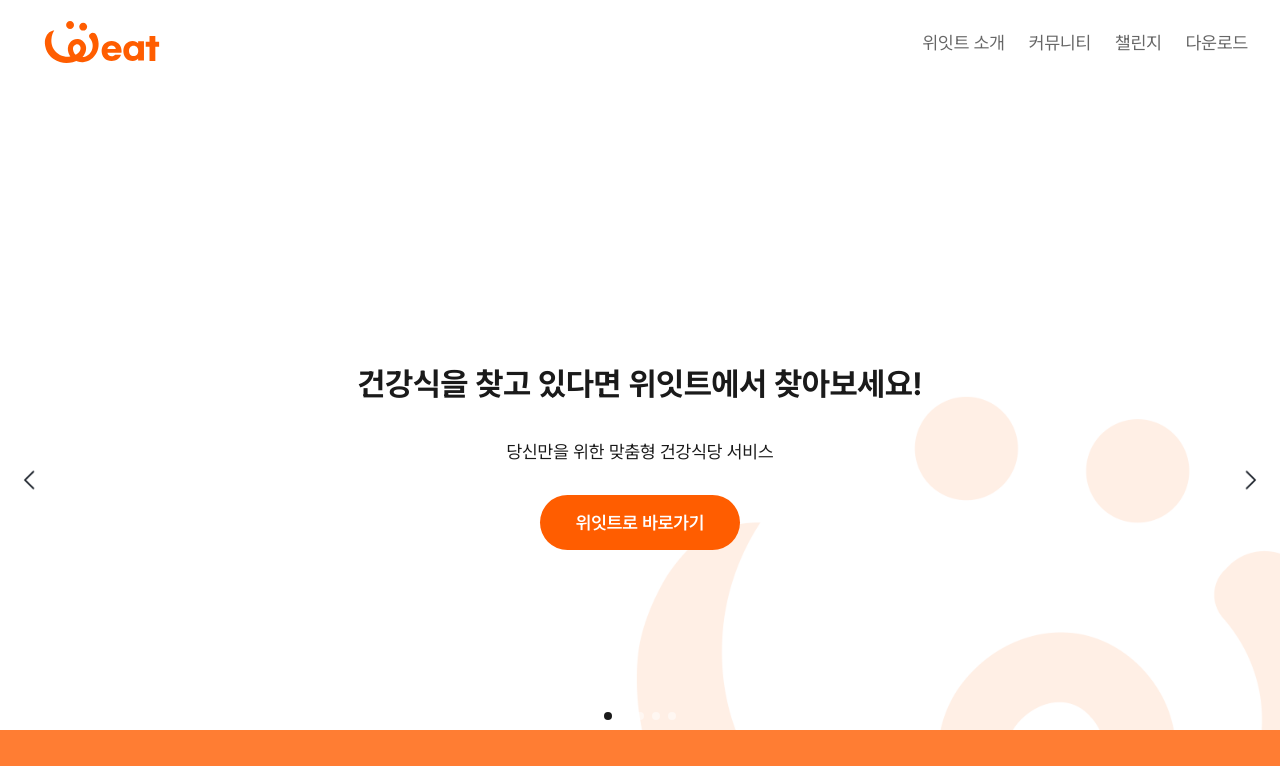
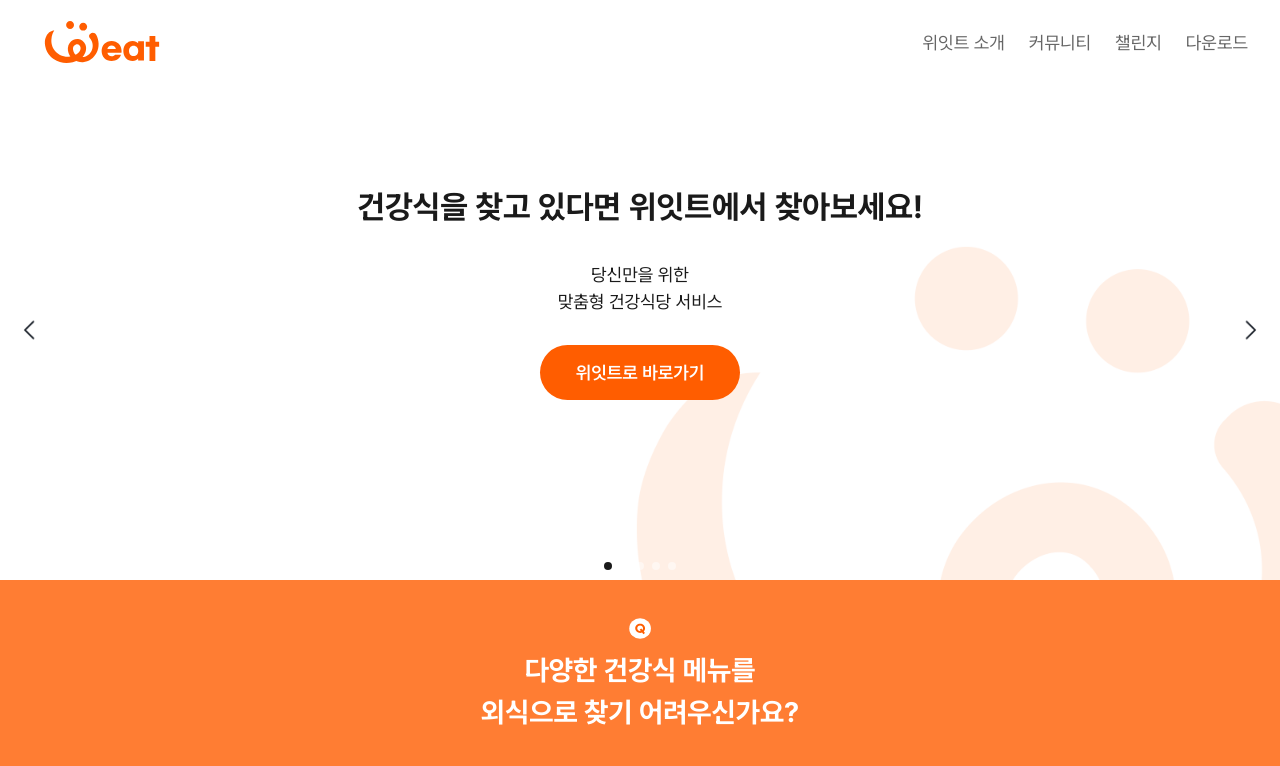
Before and after one commit to hyun2e/weat-landing, a React (Vite) app: page / in a window 1280 px wide. Shown: the top 766 px of the page. Built offline with nearby package versions, Linux system fonts and the light colour scheme.

Commit message:
slider 구조 개선 & header 개선선

```diff
--- a/src/App.jsx
+++ b/src/App.jsx
@@ -24,8 +24,10 @@ const slides = [
     id: 1,
     src: "src/assets/images/PC_hero_1.png",
     mobileImage: "src/assets/images/MO_hero_1.png",
-    title: "건강식을 찾고 있다면 위잇트에서 찾아보세요!",
-    content: "당신만을 위한 맞춤형 건강식당 서비스",
+    title1: "건강식을 찾고 있다면 ",
+    title2: "위잇트에서 찾아보세요!",
+    content1: "당신만을 위한 ",
+    content2: "맞춤형 건강식당 서비스",
     button: {
       type: "hero-btn1",
       href: "https://www.naver.com",
@@ -74,8 +76,8 @@ const ContentWrapper = styled.div`
   gap: 150px;
 
   @media (max-width: ${({ theme }) => theme.breakpoints.mobile}) {
-    gap:64px;
-  };
+    gap: 64px;
+  }
 `;
 
 const Section = styled.section`
@@ -90,8 +92,7 @@ const Section = styled.section`
 
   /* 반응형 스타일: 모바일 화면 (화면 폭 <= 768px)에서는 높이와 폰트 크기를 조정 */
   @media (max-width: ${({ theme }) => theme.breakpoints.mobile}) {
-    height: 300px;
-    font-size: 20px;
+    height: 440px;
   }
 `;
 
@@ -100,21 +101,21 @@ const App = () => {
     <ThemeProvider theme={theme}>
       <>
         <GlobalStyle />
+        <Header />
         <ContentWrapper>
-        <Header />
           <div>
             <Section id="section-hero">
               <Slider slides={slides} auto={true} duration={10} />
             </Section>
-            <Info1 id="section-about"/>
+            <Info1 id="section-about" />
           </div>
           <Info2 />
           <Onboarding />
           <Category />
-          <Review id="section-community"/>
-          <Quiz id="section-challenge"/>
+          <Review id="section-community" />
+          <Quiz id="section-challenge" />
           <Character />
-          <Download id="section-download"/>
+          <Download id="section-download" />
           <Footer />
         </ContentWrapper>
       </>
--- a/src/components/Slider.jsx
+++ b/src/components/Slider.jsx
@@ -11,19 +11,27 @@ const SliderContainer = styled.div`
   width: 100%;
   height: 500px;
   overflow: hidden;
+
+  @media (max-width: 768px) {
+    height: 440px; /* 모바일 화면 높이 조정 */
+  }
 `;
 
 // 슬라이드들을 감싸는 래퍼 (가로로 나열)
 const SlideWrapper = styled.div`
   display: flex;
+  height: 500px;
   transition: transform 0.5s ease-in-out;
   transform: translateX(${(props) => props.translate}%);
+
+  @media (max-width: 768px) {
+    height: 440px; /* 모바일 화면 높이 조정 */
+  }
 `;
 
 // 개별 슬라이드 (배경 이미지로 src 프롭 사용)
 const Slide = styled.div`
   min-width: 100%;
-  height: 500px;
   background-image: url(${(props) => props.image});
   background-size: cover;
   background-position: center;
@@ -37,15 +45,19 @@ const Slide = styled.div`
   gap: 30px;
 
   @media (max-width: 768px) {
-    background-image: url(${(props) => props.mobileImage}); /* 모바일용 이미지 */
+    background-image: url(${(props) =>
+      props.mobileimage}); /* 모바일용 이미지 */
     height: 440px; /* 모바일 화면 높이 조정 */
-
   }
-
 `;
 
 const UnvisibleDiv = styled.div`
   height: 60px;
+`;
+
+const TitleWrapper = styled.div`
+  display: flex;
+  gap: 8px;
 `;
 
 const Title = styled.h1`
@@ -57,6 +69,8 @@ const Title = styled.h1`
     font-size: 22px;
   }
 `;
+
+const ContentWrapper = styled.div``;
 
 const HeroContent = styled.p`
   font-size: 18px;
@@ -101,7 +115,6 @@ const RightArrow = styled.img`
     visibility: hidden;
   }
 `;
-
 
 // 도트 네비게이션 컨테이너
 const DotsContainer = styled.div`
@@ -163,9 +176,20 @@ const Slider = ({ slides, auto = false, duration = 10 }) => {
           const isActive = index === 1;
 
           return (
-            <Slide key={index} index={index} image={slide.src} mobileImage={slide.mobileImage}>
-              <Title isActive={isActive}>{slide.title}</Title>
-              <HeroContent isActive={isActive}>{slide.content}</HeroContent>
+            <Slide
+              key={index}
+              index={index}
+              image={slide.src}
+              mobileimage={slide.mobileImage}
+            >
+              <TitleWrapper>
+                <Title isActive={isActive}>{slide.title1}</Title>
+                <Title isActive={isActive}>{slide.title2}</Title>
+              </TitleWrapper>
+              <ContentWrapper>
+                <HeroContent isActive={isActive}>{slide.content1}</HeroContent>
+                <HeroContent isActive={isActive}>{slide.content2}</HeroContent>
+              </ContentWrapper>
               {/* slide.button이 있다면 Button을 보여줘라 */}
               {slide.button ? (
                 <Button type={slide.button.type} href={slide.button.href}>
--- a/src/sections/Header.jsx
+++ b/src/sections/Header.jsx
@@ -1,9 +1,9 @@
-import React from 'react';
-import styled from 'styled-components';
-import { useState } from 'react';
+import React from "react";
+import styled from "styled-components";
+import { useState } from "react";
 const HeaderContainer = styled.header`
   top: 0;
-  width: 100vw;
+  width: 100%;
   height: 80px;
   background-color: rgba(255, 255, 255, 0.8);
   display: flex;
@@ -11,9 +11,8 @@ const HeaderContainer = styled.header`
   justify-content: space-between;
   padding: 20px 32px 16px 32px;
   z-index: 1000;
-  position: relative;
-  left: 50%;
-  transform: translateX(-50%);
+  position: sticky;
+  top: 0px;
   @media (max-width: ${({ theme }) => theme.breakpoints.mobile}) {
     width: auto;
     height: 70px;
@@ -28,7 +27,7 @@ const Logo = styled.a`
     width: 100%;
     height: 100%;
   }
-`
+`;
 const HeaderButtons = styled.div`
   display: flex;
   align-items: center;
@@ -40,7 +39,7 @@ const HeaderButtons = styled.div`
   @media (max-width: ${({ theme }) => theme.breakpoints.mobile}) {
     visibility: hidden;
   }
-`
+`;
 const HeaderLink = styled.a`
   color: ${({ theme }) => theme.colors.grey600};
   font-family: ${({ theme }) => theme.fonts.main};
@@ -55,14 +54,14 @@ const HeaderLink = styled.a`
   &:focus {
     font-weight: 600;
   }
-`
+`;
 const HamburgerButton = styled.div`
   display: none;
   cursor: pointer;
   @media (max-width: ${({ theme }) => theme.breakpoints.mobile}) {
     display: block;
   }
-`
+`;
 const MobileMenu = styled.div`
   position: absolute;
   top: 80px;
@@ -71,7 +70,7 @@ const MobileMenu = styled.div`
   border: 1px solid ${({ theme }) => theme.colors.grey250};
   border-radius: 8px;
   box-shadow: 0 4px 6px rgba(0, 0, 0, 0.1);
-  display: ${({ isOpen }) => (isOpen ? 'block' : 'none')};
+  display: ${({ isOpen }) => (isOpen ? "block" : "none")};
   z-index: 999;
   @media (max-width: ${({ theme }) => theme.breakpoints.mobile}) {
     top: 70px;
```
Also changed, not shown: src/sections/Category.jsx (+11 -12 lines).
